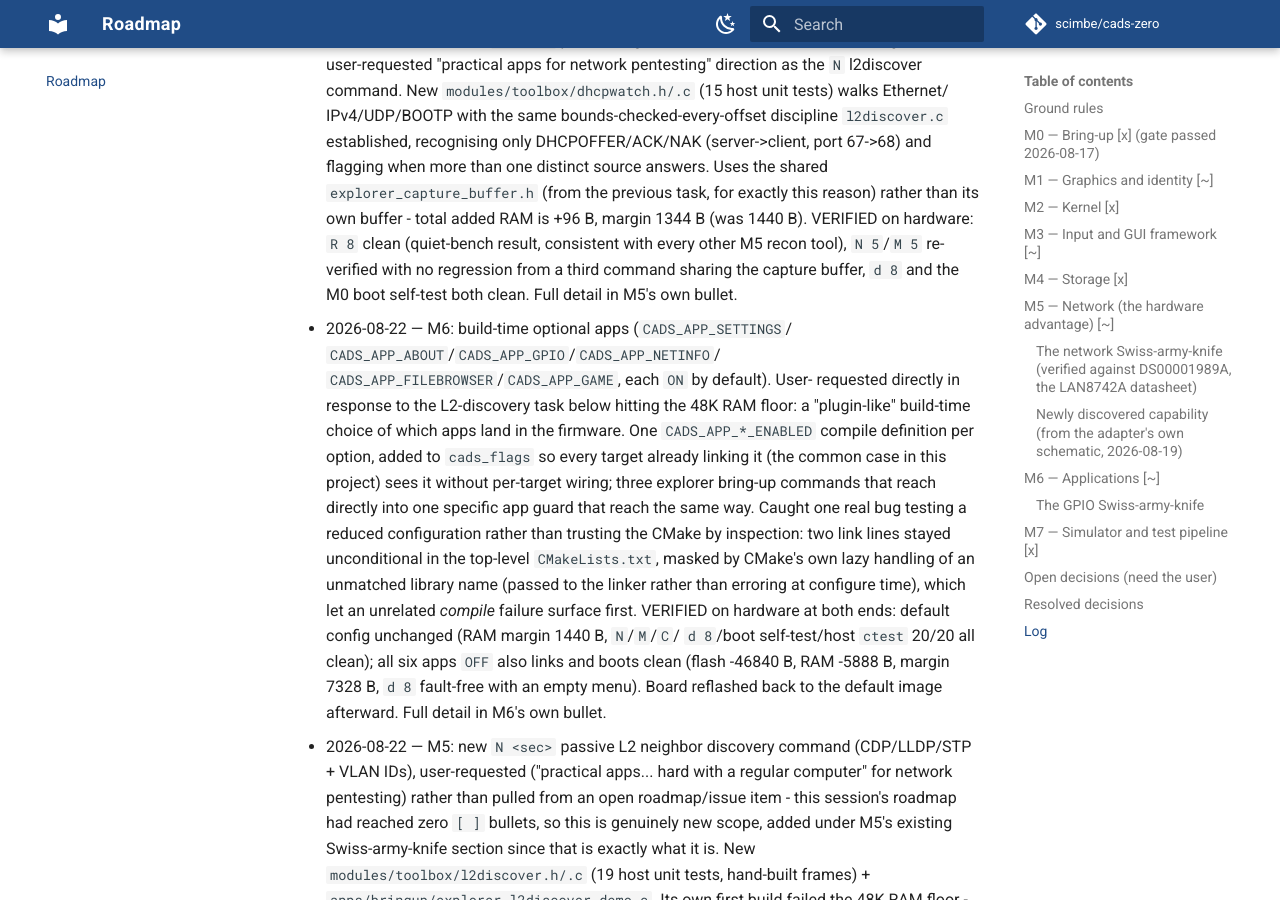
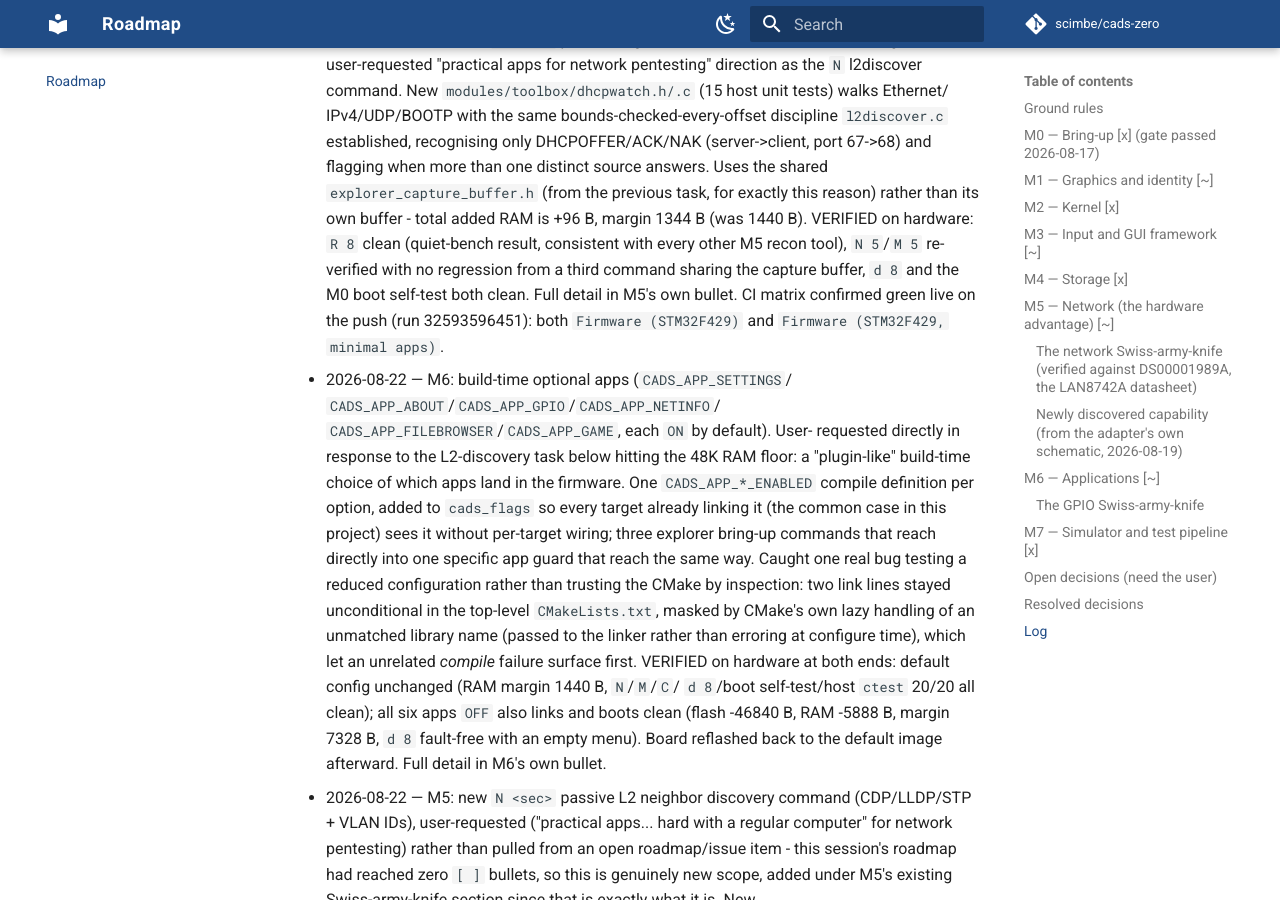
Before and after one commit to scimbe/cads-zero-firmware, an MkDocs documentation site: the page built from docs/ROADMAP.md, in a window 1280 px wide and 900 px high, scrolled down 33877 px. Built offline with MkDocs 1.6.1 and Material for MkDocs 9.7.7, drawn with Linux system fonts in a browser that asks for light colours; comment, search, counter and statistics services are not loaded.

Commit message:
docs: confirm the dhcpwatch CI matrix run passed live

```diff
--- a/docs/ROADMAP.md
+++ b/docs/ROADMAP.md
@@ -1757,6 +1757,8 @@ _None outstanding._
   every other M5 recon tool), `N 5`/`M 5` re-verified with no
   regression from a third command sharing the capture buffer, `d 8` and
   the M0 boot self-test both clean. Full detail in M5's own bullet.
+  CI matrix confirmed green live on the push (run 32593596451): both
+  `Firmware (STM32F429)` and `Firmware (STM32F429, minimal apps)`.
 
 - 2026-08-22 — M6: build-time optional apps (`CADS_APP_SETTINGS`/
   `CADS_APP_ABOUT`/`CADS_APP_GPIO`/`CADS_APP_NETINFO`/
```
